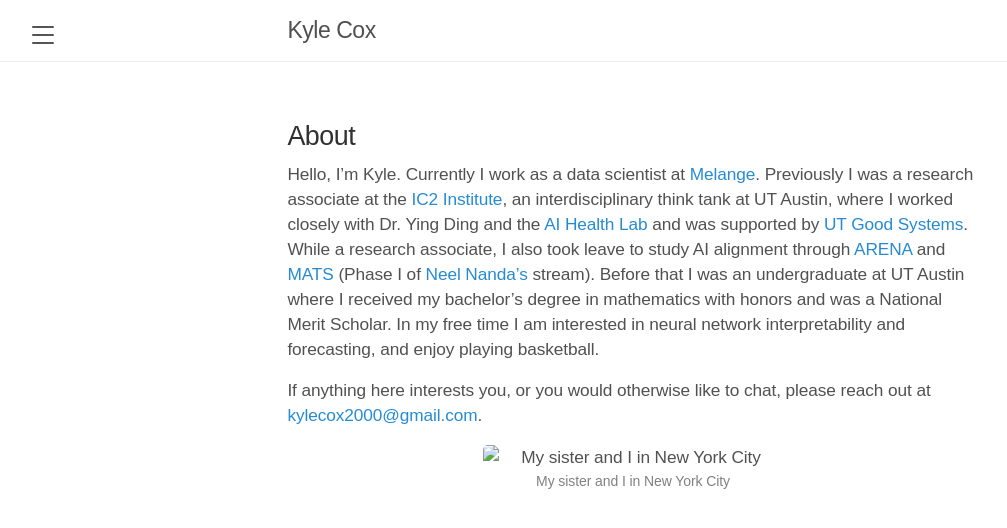
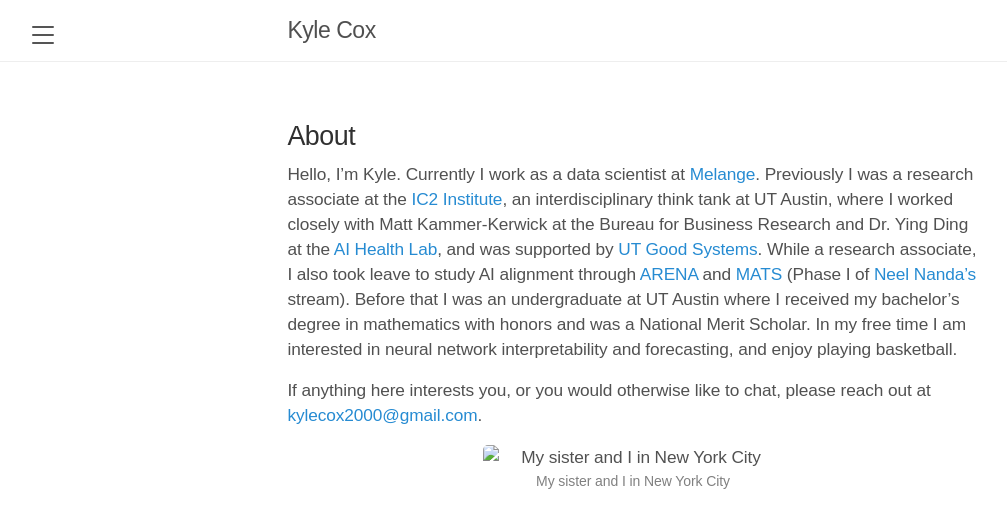
Before and after one commit to xocelyk/xocelyk.github.io, a Jekyll site: the page built from about.md, in a window 1280 px wide. Shown: the top 528 px of the page, without its empty margins (7-1014 px from the left). Built offline with Jekyll 4.4.1, drawn with Linux system fonts in a browser that asks for light colours; nearby versions of some CDN libraries; some web fonts are replaced.

Commit message:
update about

```diff
--- a/about.md
+++ b/about.md
@@ -4,7 +4,7 @@
 permalink: /about/
 ---
 
-Hello, I'm Kyle. Currently I work as a data scientist at [Melange](melange.com). Previously I was a research associate at the [IC2 Institute](https://ic2.utexas.edu), an interdisciplinary think tank at UT Austin, where I worked closely with Dr. Ying Ding and the [AI Health Lab](https://aihealth.ischool.utexas.edu) and was supported by [UT Good Systems](https://bridgingbarriers.utexas.edu/good-systems). While a research associate, I also took leave to study AI alignment through [ARENA](https://www.arena.education) and [MATS](https://www.matsprogram.org) (Phase I of [Neel Nanda's](https://www.neelnanda.io/about) stream). Before that I was an undergraduate at UT Austin where I received my bachelor's degree in mathematics with honors and was a National Merit Scholar. In my free time I am interested in neural network interpretability and forecasting, and enjoy playing basketball.
+Hello, I'm Kyle. Currently I work as a data scientist at [Melange](https://www.melange.com). Previously I was a research associate at the [IC2 Institute](https://ic2.utexas.edu), an interdisciplinary think tank at UT Austin, where I worked closely with Matt Kammer-Kerwick at the Bureau for Business Research and Dr. Ying Ding at the [AI Health Lab](https://aihealth.ischool.utexas.edu), and was supported by [UT Good Systems](https://bridgingbarriers.utexas.edu/good-systems). While a research associate, I also took leave to study AI alignment through [ARENA](https://www.arena.education) and [MATS](https://www.matsprogram.org) (Phase I of [Neel Nanda's](https://www.neelnanda.io/about) stream). Before that I was an undergraduate at UT Austin where I received my bachelor's degree in mathematics with honors and was a National Merit Scholar. In my free time I am interested in neural network interpretability and forecasting, and enjoy playing basketball.
 
 If anything here interests you, or you would otherwise like to chat, please reach out at [kylecox2000@gmail.com](mailto:kylecox2000@gmail.com).
 
```
